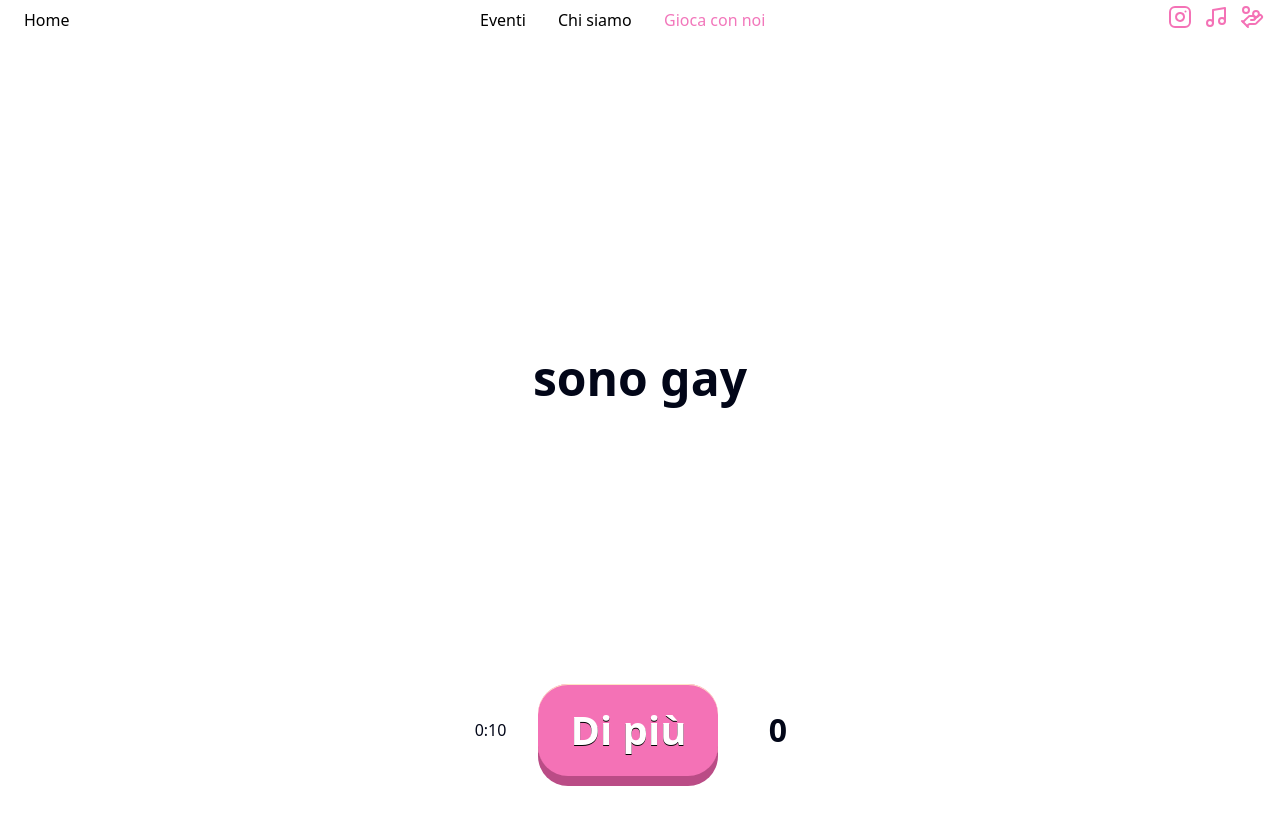
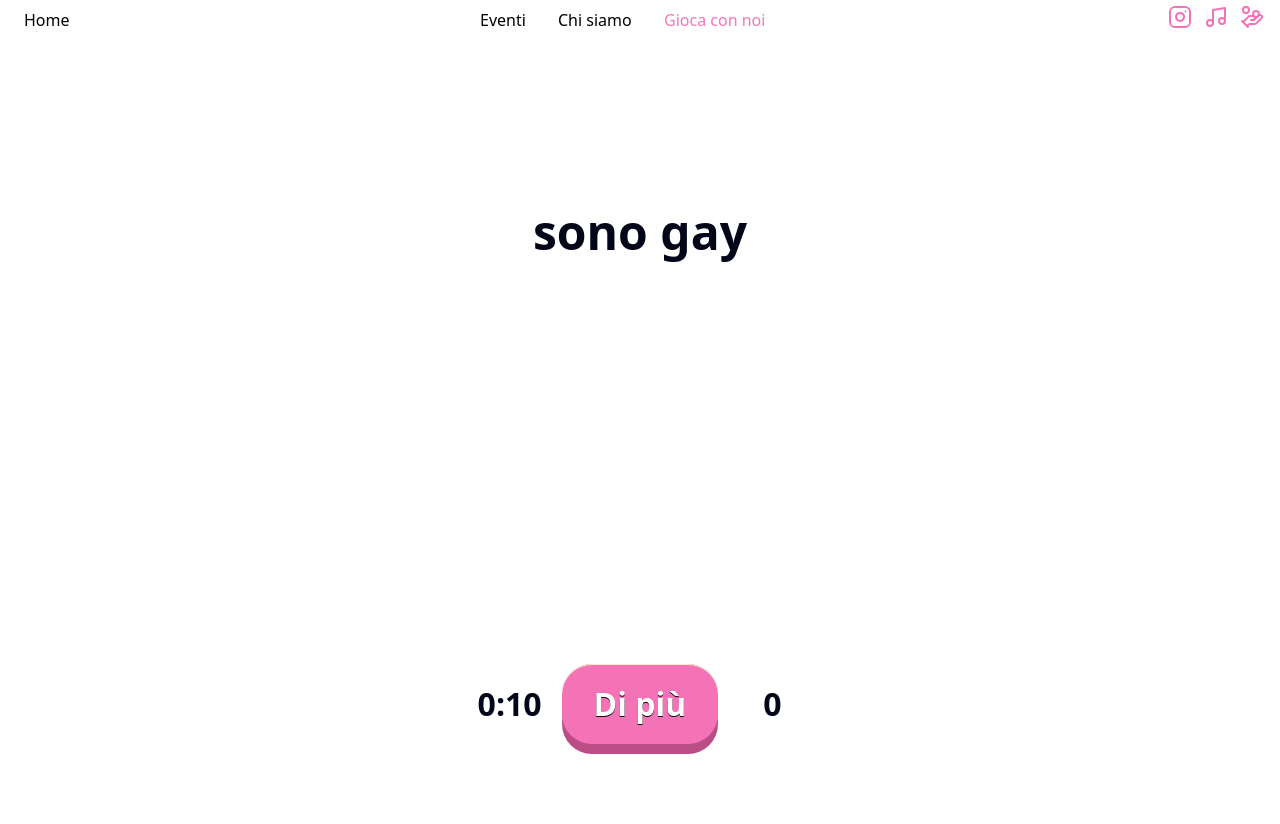
Before and after one commit to ChiaraPersona/Sboccat3, a SvelteKit app: page /gioca in a window 1280 px wide. Shown: the top 824 px of the page. Built offline with nearby package versions, Linux system fonts and the light colour scheme.

Commit message:
fix giochi 4

```diff
--- a/src/routes/gioca/+page.svelte
+++ b/src/routes/gioca/+page.svelte
@@ -157,16 +157,16 @@
 		align-items: center;
 		padding: 2rem;
 		position: relative;
-		overflow-x: hidden;
 	}
 
 	.frase-wrapper {
 		display: flex;
 		justify-content: center;
 		align-items: center;
-		flex: 1;
 		width: 100%;
 		padding: 0 1rem;
+		height: 320px; /* oppure usa max-height */
+		overflow-y: auto;
 	}
 
 	.frase {
@@ -180,12 +180,14 @@
 	}
 
 	.bottom-controls {
-		margin-bottom: 2rem;
+		margin-bottom: 4rem;
 		display: flex;
 		justify-content: center;
 		align-items: center;
-		gap: 2rem;
-		flex-wrap: wrap;
+		gap: 1.5rem;
+		flex-wrap: nowrap;
+		width: 100%;
+		max-width: 500px;
 	}
 
 	.counter {
@@ -200,8 +202,10 @@
 		background-color: #f472b6;
 		color: white;
 		font-weight: bold;
-		font-size: 2.5rem;
+		font-size: 2rem;
 		padding: 1rem 2rem;
+		min-width: 140px;
+		text-align: center;
 		border: none;
 		border-radius: 30px;
 		cursor: pointer;
@@ -210,6 +214,8 @@
 			0 10px 0 #ba4c86;
 		text-shadow: 0 1px 0 #000;
 		transition: background-color 0.2s ease;
+		white-space: nowrap;
+		flex-shrink: 0;
 	}
 
 	.btn-text:disabled {
@@ -229,8 +235,8 @@
 		box-shadow: 0 10px 30px rgba(0, 0, 0, 0.2);
 		width: 90%;
 		max-width: 400px; /* 👈 Limita la larghezza su desktop */
-		max-height: 80vh;
-		overflow-y: auto;
+		max-height: 80vh; /* non supera mai l’80% dell’altezza schermo */
+		overflow-y: auto; /* scorre se serve */
 		text-align: center;
 		z-index: 10;
 	}
@@ -238,7 +244,11 @@
 	.leaderboard-popup ul {
 		list-style: none;
 		padding: 0;
-		margin: 1rem 0;
+		max-height: 150px; /* <--- meno spazio verticale */
+		overflow-y: auto;
+		margin-bottom: 1rem;
+		border: 1px solid #eee; /* opzionale: separatore visivo */
+		border-radius: 6px;
 	}
 
 	.submit-area {
@@ -271,4 +281,25 @@
 		background-color: #aaa;
 		cursor: not-allowed;
 	}
+
+	/* Su mobile: rendi il bottone un po' più piccolo */
+	@media (max-width: 600px) {
+		.leaderboard-popup {
+			max-width: 90%;
+			padding: 1.5rem;
+		}
+
+		.leaderboard-popup ul {
+			max-height: 120px;
+		}
+	}
+	.timer,
+	.counter {
+		font-size: 2rem;
+		font-weight: bold;
+		user-select: none;
+		width: 60px;
+		text-align: center;
+		flex-shrink: 0;
+	}
 </style>
```
